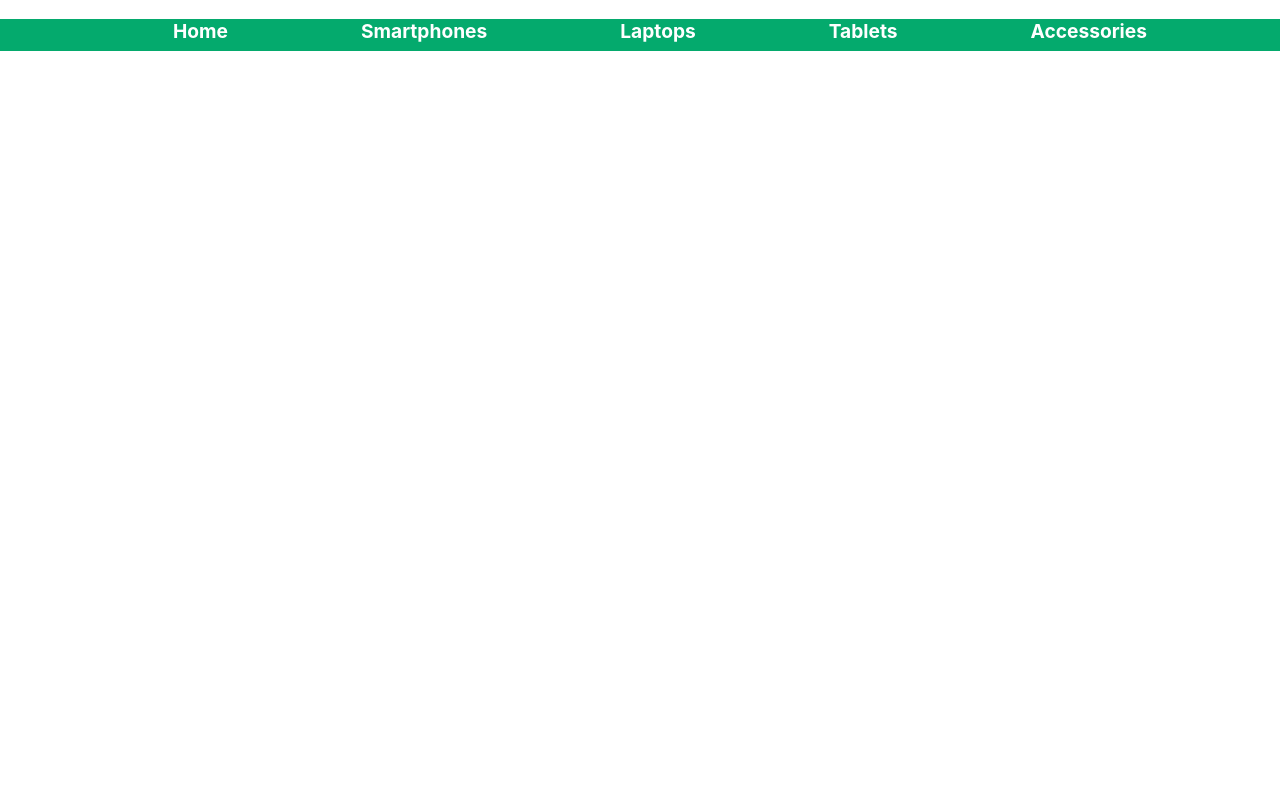
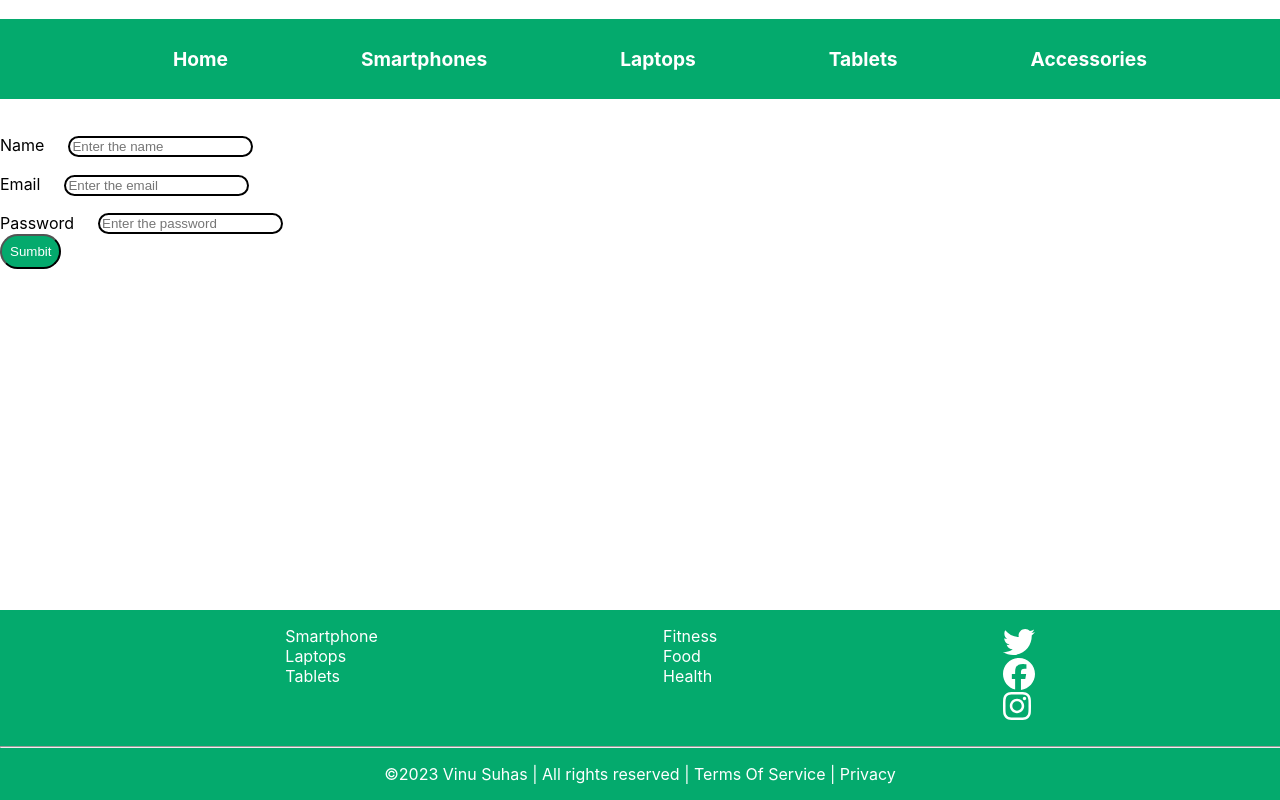
Before and after one commit to Vinu-Suhas/ecommerce, a React (Create React App) app: page /login in a window 1280 px wide. Built offline with nearby package versions, Linux system fonts and the light colour scheme.

Commit message:
first commit

```diff
--- a/package.json
+++ b/package.json
@@ -3,9 +3,14 @@
   "version": "0.1.0",
   "private": true,
   "dependencies": {
+    "@fortawesome/fontawesome-svg-core": "^6.5.1",
+    "@fortawesome/free-brands-svg-icons": "^6.5.1",
+    "@fortawesome/free-solid-svg-icons": "^6.5.1",
+    "@fortawesome/react-fontawesome": "^0.2.0",
     "@testing-library/jest-dom": "^5.17.0",
     "@testing-library/react": "^13.4.0",
     "@testing-library/user-event": "^13.5.0",
+    "mdb-react-ui-kit": "^7.0.0",
     "react": "^18.2.0",
     "react-dom": "^18.2.0",
     "react-router-dom": "^6.18.0",
--- a/src/App.css
+++ b/src/App.css
@@ -1,16 +1,76 @@
 /* style={{ position: "relative" , float:"left" }} */
 
-.headingContainer{
+.headingContainer {
   display: flex;
   list-style-type: none;
   justify-content: space-evenly;
-  background-color: #04AA6D;
+  background-color: #04aa6d;
   font-size: larger;
   font-weight: bolder;
   color: white;
-  height: 4vh;
+  align-items: center;
+  height: 10vh;
 }
-.headingContainer a{
-text-decoration: none;
-color: white;
+.headingContainer a {
+  text-decoration: none;
+  color: white;
 }
+.dropbtn {
+  background-color: #4caf50;
+  color: white;
+  padding: 16px;
+  font-size: 16px;
+  border: none;
+  cursor: pointer;
+}
+
+.dropdown {
+  position: relative;
+  display: inline-block;
+}
+
+.dropdown-content {
+  display: none;
+  position: absolute;
+  background-color: #f9f9f9;
+  min-width: 160px;
+  box-shadow: 0px 8px 16px 0px rgba(0, 0, 0, 0.2);
+  z-index: 1;
+}
+
+.dropdown-content a {
+  color: black;
+  padding: 12px 16px;
+  text-decoration: none;
+  display: block;
+}
+
+.dropdown-content a:hover {
+  background-color: #f1f1f1;
+}
+
+.dropdown:hover .dropdown-content {
+  display: block;
+}
+
+.dropdown:hover .dropbtn {
+  background-color: #3e8e41;
+}
+.formContainer label {
+  display: block;
+}
+
+.formContainer input {
+  border-radius: 20px ;
+  margin-left:1.5rem;
+  margin-top:1.1rem;
+  border: 2px solid black;
+}
+
+.formContainer button{
+  /* border: 2px solid black; */
+  border-radius: 20px;
+  padding: 0.5rem;
+  color:white;
+  background-color: #04aa6d;
+}
--- a/src/App.js
+++ b/src/App.js
@@ -1,11 +1,13 @@
 import logo from './logo.svg';
 import './App.css';
 import RouterCompo from './Components/RouterCompo';
+import { Footer } from './Components/Footer';
 
 function App() {
   return (
     <div className="App">
-        <RouterCompo/>
+      <RouterCompo />
+      <Footer />
     </div>
   );
 }
--- /dev/null
+++ b/src/Components/Cart.js
@@ -0,0 +1,5 @@
+import React from "react";
+
+export const Cart = () => {
+  return <div>Cart Components</div>;
+};
--- /dev/null
+++ b/src/Components/Contact.js
@@ -0,0 +1,5 @@
+import React from "react";
+
+export default function Contact() {
+  return <div>Contact Page</div>;
+}
--- /dev/null
+++ b/src/Components/ErrorPage.js
@@ -0,0 +1,7 @@
+import React from 'react'
+
+export default function ErrorPage() {
+  return (
+    <div>This is error page</div>
+  )
+}
--- /dev/null
+++ b/src/Components/Footer.css
@@ -0,0 +1,29 @@
+/* .mainFooter{
+    background-color: red;
+    color: white;
+} */
+.mainFooter {
+  color: white;
+  background-color: #04aa6d;
+  padding-top: 0em;
+  position: absolute;
+  bottom: -2vh;
+  width: 100%;
+  overflow-x: hidden;
+  bottom: 0;
+  /* display: flex;
+  justify-content: space-between; */
+}
+.unstyledList {
+  /* display: flex; */
+  justify-content: space-evenly;
+  list-style-type: none;
+}
+.col-sm {
+  text-align: center;
+}
+.col {
+  flex-wrap: wrap;
+}
+@media screen and (min-width: 250px) and (max-width: 500px) {
+}
--- /dev/null
+++ b/src/Components/Footer.js
@@ -0,0 +1,56 @@
+import React from "react";
+import "./Footer.css";
+import { FontAwesomeIcon } from "@fortawesome/react-fontawesome";
+
+import {
+  faTwitter,
+  faFacebook,
+  faInstagram,
+} from "@fortawesome/free-brands-svg-icons";
+export function Footer() {
+  return (
+    <footer className="mainFooter">
+      <div className="subFooterContainer">
+        <div
+          className="row"
+          style={{ display: "flex", justifyContent: "space-evenly" }}
+        >
+          <div className="col">
+            <ul className="unstyledList">
+              <li>Smartphone</li>
+              <li>Laptops</li>
+              <li>Tablets</li>
+            </ul>
+          </div>
+          <div className="col">
+            <ul className="unstyledList">
+              <li>Fitness</li>
+              <li>Food</li>
+              <li>Health</li>
+            </ul>
+          </div>
+          <div className="col">
+            <ul className="unstyledList">
+              <li>
+                <FontAwesomeIcon icon={faTwitter} size="2xl" />
+              </li>
+              <li>
+                <FontAwesomeIcon icon={faFacebook} size="2xl" />
+              </li>
+              <li>
+                <FontAwesomeIcon icon={faInstagram} size="2xl" />
+              </li>
+            </ul>
+          </div>
+        </div>
+        <hr style={{ width: "100%" }} />
+        <div className="row">
+          <p className="col-sm">
+            &copy;{new Date().getFullYear()} Vinu Suhas | All rights reserved |
+            Terms Of Service | Privacy
+          </p>
+        </div>
+      </div>
+    </footer>
+  );
+}
--- /dev/null
+++ b/src/Components/Login.js
@@ -0,0 +1,63 @@
+import React, { createRef, useState } from "react";
+// console.log(event.target.value)
+export default function Login() {
+  const [formData, setFormData] = useState({});
+  const emailRef = createRef();
+  const passwordRef = createRef();
+  const nameRef = createRef();
+  const handleSubmit = () => {
+    console.log(formData);
+  };
+  const handleChange = (event) => {
+    //live storing of data as the user types
+    //used in instead of direct because only 1 field data is saved
+    formData[event.target.name] = event.target.value;
+    //
+    setFormData(formData);
+  };
+  return (
+    <>
+      <form className="formContainer">
+        <label>
+          Name
+          <input
+            type="text"
+            name="name"
+            placeholder="Enter the name"
+            id="name"
+            onChange={handleChange}
+            minLength={1}
+            ref={nameRef}
+          />
+        </label>
+        <label>
+          Email
+          <input
+            type="email"
+            name="email;"
+            placeholder="Enter the email"
+            id="email"
+            onChange={handleChange}
+            minLength={1}
+            ref={emailRef}
+          />
+        </label>
+        <label>
+          Password
+          <input
+            type="password"
+            name="password"
+            placeholder="Enter the password"
+            id="password"
+            onChange={handleChange}
+            minLength={1}
+            ref={passwordRef}
+          />
+        </label>
+        <button onClick={() => handleSubmit()} type="button">
+          Sumbit
+        </button>
+      </form>
+    </>
+  );
+}
--- a/src/Components/RouterCompo.js
+++ b/src/Components/RouterCompo.js
@@ -1,33 +1,83 @@
 import React from "react";
 import { BrowserRouter, NavLink, Route, Routes } from "react-router-dom";
-import {Home} from "./Home";
-import {Smartphones} from "./Smartphones";
-import {Laptops} from "./Laptops";
-import {Tablets }from "./Tablets";
-import {Accessories} from "./Accessories";
+import { Home } from "./Home";
+import { Smartphones } from "./Smartphones";
+import { Laptops } from "./Laptops";
+import { Tablets } from "./Tablets";
+import { Accessories } from "./Accessories";
 import ProductInfo from "./ProductInfo";
+import Contact from "./Contact";
+import { Cart } from "./Cart";
+import ErrorPage from "./ErrorPage";
+import Login from "./Login";
+import { Footer } from "./Footer";
 
 function RouterCompo() {
   return (
     <div>
-    <BrowserRouter>
-      <ul className="headingContainer">
-      <NavLink to='/home' style={({isActive})=>({color: isActive ? 'darkgreen' : 'white'})}><li>Home</li></NavLink>
-        <NavLink style={({isActive})=>({color: isActive ? 'darkgreen' : 'white'})} to ='/smartphones'><li>Smartphones</li></NavLink>
-        <NavLink style={({isActive})=>({color: isActive ? 'darkgreen' : 'white'})} to ='/laptops'> <li>Laptops</li></NavLink>
-        <NavLink style={({isActive})=>({color: isActive ? 'darkgreen' : 'white'})} to='/tablets'><li>Tablets</li></NavLink>
-        <NavLink style={({isActive})=>({color: isActive ? 'darkgreen' : 'white'})} to='/accessories'><li>Accessories</li></NavLink>
-      </ul>
-      <Routes>
-            <Route path="/home" element={<Home/>}/>
-            <Route path="/smartphones" element={<Smartphones/>}/>
-            <Route path="/laptops" element={<Laptops/>}/>
-            <Route path="/tablets" element={<Tablets/>}/>
-            <Route path="/accessories" element={<Accessories/>}/>
-            <Route path="/productinfo/:id" element={<ProductInfo/>}/>
+      <BrowserRouter>
+        <ul className="headingContainer">
+          <NavLink
+            to="/home"
+            style={({ isActive }) => ({
+              color: isActive ? "darkgreen" : "white",
+            })}
+          >
+            <li className="dropdown">Home</li>
+            <div class="dropdown-content">
+              <a href="#test">Link 1</a>
+              <a href="#test">Link 2</a>
+              <a href="#test">Link 3</a>
+            </div>
+          </NavLink>
+          <NavLink
+            style={({ isActive }) => ({
+              color: isActive ? "darkgreen" : "white",
+            })}
+            to="/smartphones"
+          >
+            <li>Smartphones</li>
+          </NavLink>
+          <NavLink
+            style={({ isActive }) => ({
+              color: isActive ? "darkgreen" : "white",
+            })}
+            to="/laptops"
+          >
+            {" "}
+            <li>Laptops</li>
+          </NavLink>
+          <NavLink
+            style={({ isActive }) => ({
+              color: isActive ? "darkgreen" : "white",
+            })}
+            to="/tablets"
+          >
+            <li>Tablets</li>
+          </NavLink>
+          <NavLink
+            style={({ isActive }) => ({
+              color: isActive ? "darkgreen" : "white",
+            })}
+            to="/accessories"
+          >
+            <li>Accessories</li>
+          </NavLink>
+        </ul>
+        <Routes>
+          <Route path="/home" element={<Home />} />
+          <Route path="/smartphones" element={<Smartphones />} />
+          <Route path="/laptops" element={<Laptops />} />
+          <Route path="/tablets" element={<Tablets />} />
+          <Route path="/accessories" element={<Accessories />} />
+          <Route path="/productinfo/:id" element={<ProductInfo />} />
+          <Route path="/contactus" element={<Contact />} />
+          <Route path="/cart" element={<Cart />} />
+          <Route path="/login" element={<Login />} />
+          <Route path="*" element={<ErrorPage />} />
+        </Routes>
+      </BrowserRouter>
 
-      </Routes>
-    </BrowserRouter>
     </div>
   );
 }
```
Also changed, not shown: src/Components/Home.js (+47 -2 lines), src/Components/PaymentGateway.js (added), 1 other file (tests, documents, lock files or other folders).
